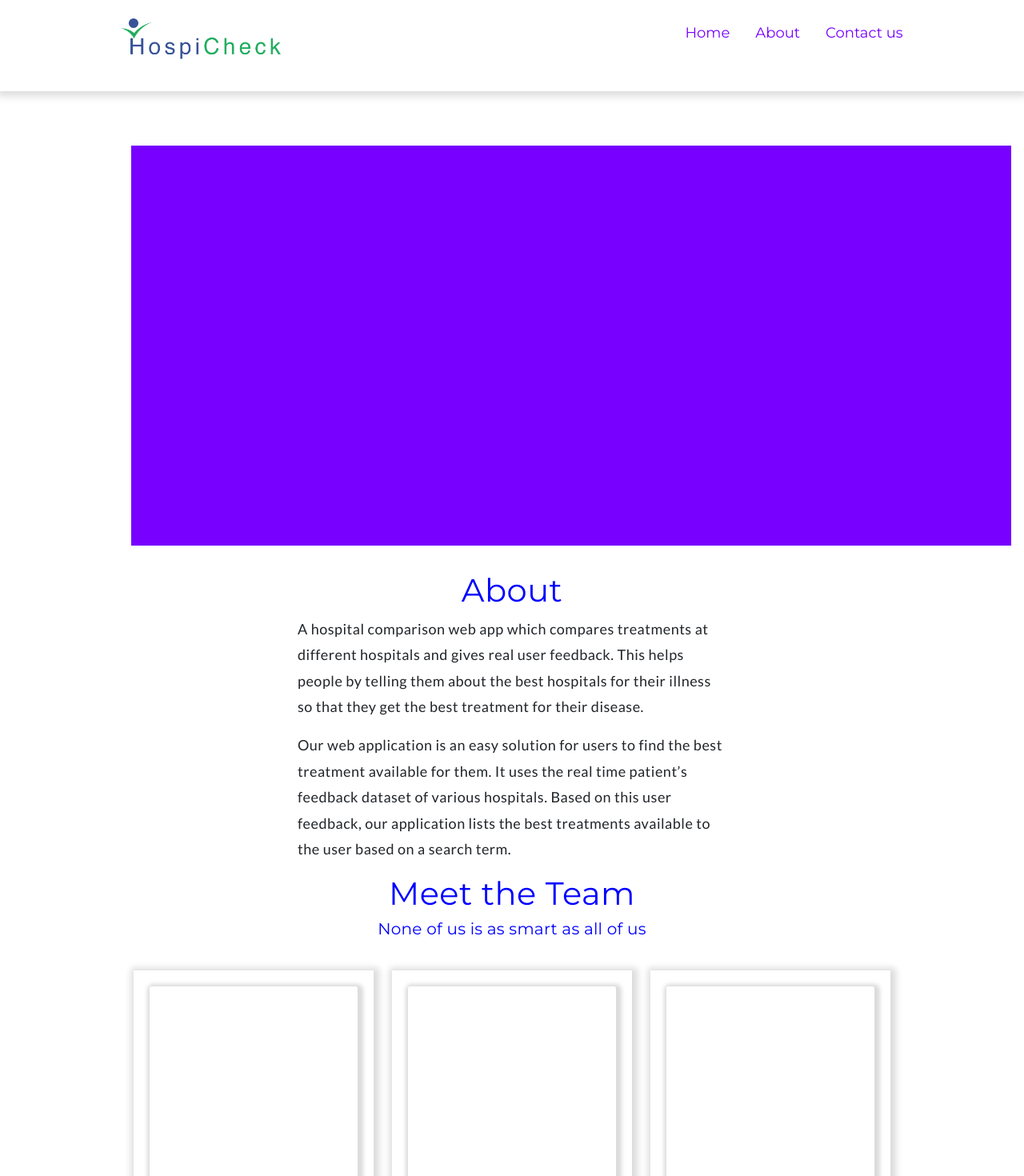
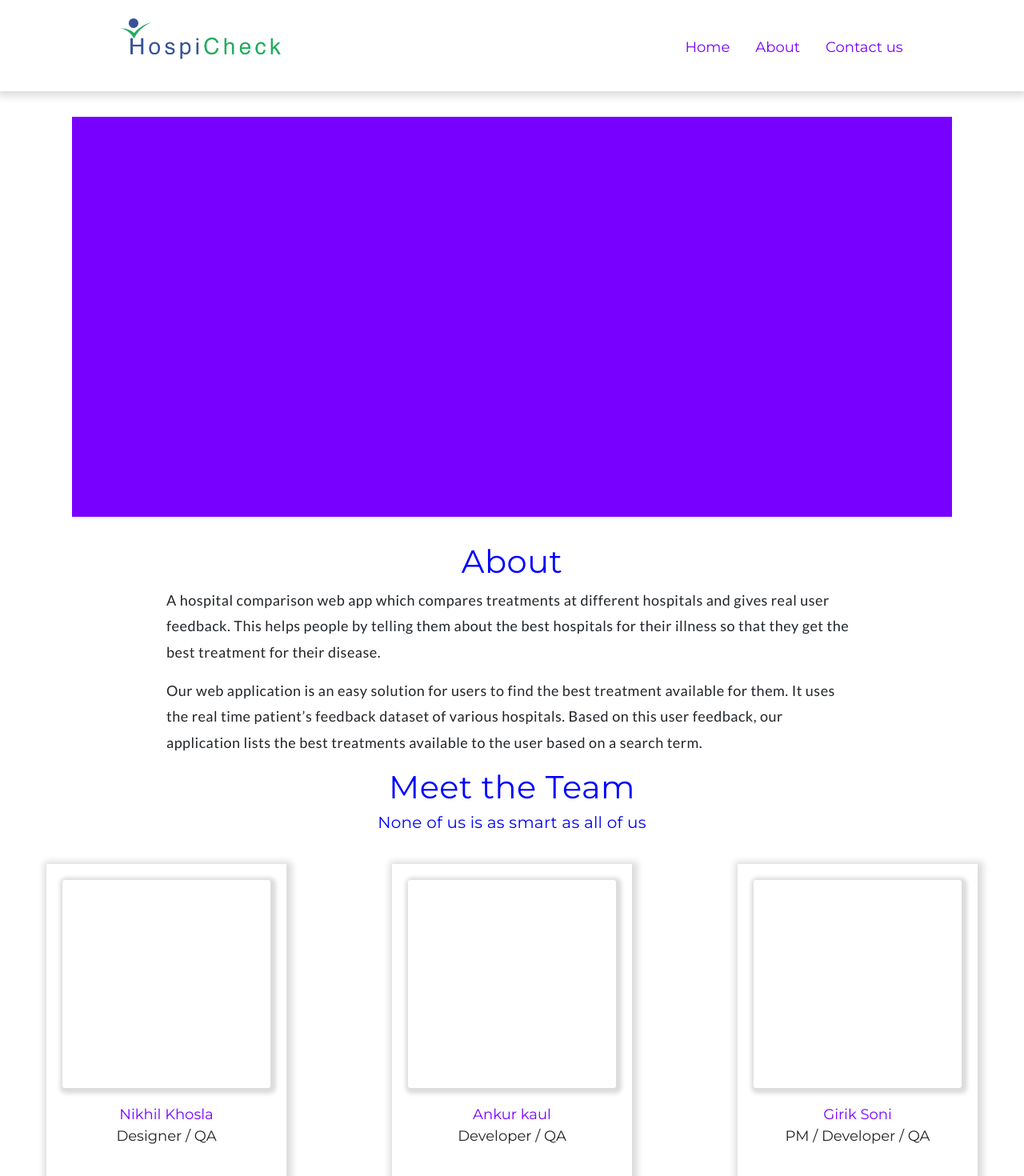
Before and after one commit to giriksoni0710/HospicheckWebApp, an Angular app: page /about in a window 1280 px wide. Shown: the top 1470 px of the page at 80% size. Built offline with nearby package versions, Linux system fonts and the light colour scheme.

Commit message:
updated about page with margin and padding

```diff
--- a/src/app/about/about.component.html
+++ b/src/app/about/about.component.html
@@ -8,13 +8,14 @@
   <p>Our web application is an easy solution for users to find the best treatment available for them. It uses the real time patient’s feedback dataset of various hospitals. Based on this user feedback, our application lists the best treatments available to the user based on a search term.</p>
   <h1 class="about-heading">Meet the Team</h1>
   <h5 class="about-subheading">None of us is as smart as all of us</h5>
-  <div class="cards">
+</div>
+<div class="cards">
     <div class="about-card">
       <div class="card-img">
         <img src="" alt="">
       </div>
       <div class="card-detail">
-        <p><span>Nikhil Khosla</span><br>Designer/QA</p>
+        <p><span>Nikhil Khosla</span><br>Designer / QA</p>
       </div>
     </div>
     <div class="about-card">
@@ -22,7 +23,7 @@
           <img src="" alt="">
       </div>
       <div class="card-detail">
-          <p><span>Ankur kaul</span><br>Developer/QA</p>
+          <p><span>Ankur kaul</span><br>Developer / QA</p>
       </div>
     </div>
     <div class="about-card">
@@ -30,7 +31,7 @@
           <img src="" alt="">
       </div>
       <div class="card-detail">
-          <p><span>Girik Soni</span><br>PM/Developer/QA</p>
+          <p><span>Girik Soni</span><br>PM / Developer / QA</p>
       </div>
     </div>
     <div class="about-card">
@@ -38,7 +39,7 @@
           <img src="" alt="">
       </div>
       <div class="card-detail">
-          <p><span>Harpreet kaur</span><br>Designer/QA</p>
+          <p><span>Harpreet kaur</span><br>Designer / QA</p>
       </div>
     </div>
     <div class="about-card">
@@ -46,7 +47,7 @@
           <img src="" alt="">
       </div>
       <div class="card-detail">
-          <p><span>Karamjit kaur</span><br>Designer/QA</p>
+          <p><span>Karamjit kaur</span><br>Designer / QA</p>
       </div>
     </div>
     <div class="about-card">
@@ -54,8 +55,7 @@
           <img src="" alt="">
       </div>
       <div class="card-detail">
-          <p><span>Ravjeet kaur</span><br>Designer/QA</p>
+          <p><span>Ravjeet kaur</span><br>Designer / QA</p>
       </div>
     </div>
   </div>
-</div>
--- a/src/app/about/about.component.scss
+++ b/src/app/about/about.component.scss
@@ -1,6 +1,6 @@
 @import url('https://fonts.googleapis.com/css?family=Lato&display=swap');
 .about-banner{
-    width:400px;
+    width:100vw;
     height:300px;
     @media screen and (min-width:720px)
     {
@@ -38,12 +38,20 @@
         font-size:1em;
         line-height:1.8;
         letter-spacing:0.5px;
-        // text-align:center;
-        padding: 0 5rem;
-        @media screen and (min-width:1000px)
-        {
+        padding: 0 4rem;
+        @media screen and (min-width:720px){
+            padding: 0 6rem;
+        }
+        @media screen and (min-width:800px){
+            padding: 0 8rem;
+        }
+        @media screen and (min-width:870px){
             padding: 0 10rem;
         }
+        // @media screen and (min-width:1000px)
+        // {
+        //     padding: 0 10rem;
+        // }
         @media screen and (min-width:1100px)
         {
             padding: 0 13rem;
@@ -57,6 +65,7 @@
         text-align:center;
         color:blue;
         letter-spacing:0.25px;
+    }
 }
 .cards{
     margin-left:auto;
@@ -89,11 +98,17 @@
         }
         .card-detail{
             width:100%;
-                height:100%;
-                p span{
+            height:auto;
+            text-align:center;
+            p{
+                padding:0;
+                // margin:0 auto;
+                // text-align:center;
+                span{
                     color:#70f;
                 }
             }
+
         }
     }
 }
--- a/src/app/nav/nav.component.scss
+++ b/src/app/nav/nav.component.scss
@@ -30,9 +30,11 @@ header {
         nav{
             width:100%;
             ul{
+                height:100%;
                 list-style-type: none;
                 display:flex;
                 flex-flow:row nowrap;
+                align-items:center;
                 padding:0;
                 @media screen and (min-width:647px){
                     padding-top:0.3rem;
@@ -42,10 +44,20 @@ header {
                 justify-content: space-evenly;
                 li {
                     @media screen and (min-width:647px){
+                       padding-left:1rem;
+                    }
+                    @media screen and (min-width:900px){
+                       padding-left:1.5rem;
+                    }
+                    @media screen and (min-width:1200px){
                        padding-left:2rem;
                     }
                     a{
-                    color:#70f;
+                        text-decoration: none;
+                        color:#70f;
+                        &:hover{
+                            color:blue;
+                        }
                     }
                 }
             }
--- a/src/styles.scss
+++ b/src/styles.scss
@@ -3,7 +3,8 @@
 
 body, html {
     height: 100%;
-    margin: 0 auto;
+    margin: 0;
+    padding:0;
 }
 
 body {
@@ -28,7 +29,7 @@ a {
 }
 
 section {
-    width: 80%;
-    margin: 0 auto;
-    padding: 2em;
+    width: 100%;
+    margin: 2rem auto;
+    // padding: 2em;
 }
```
Lines whose indentation alone changed are shown as unchanged.
